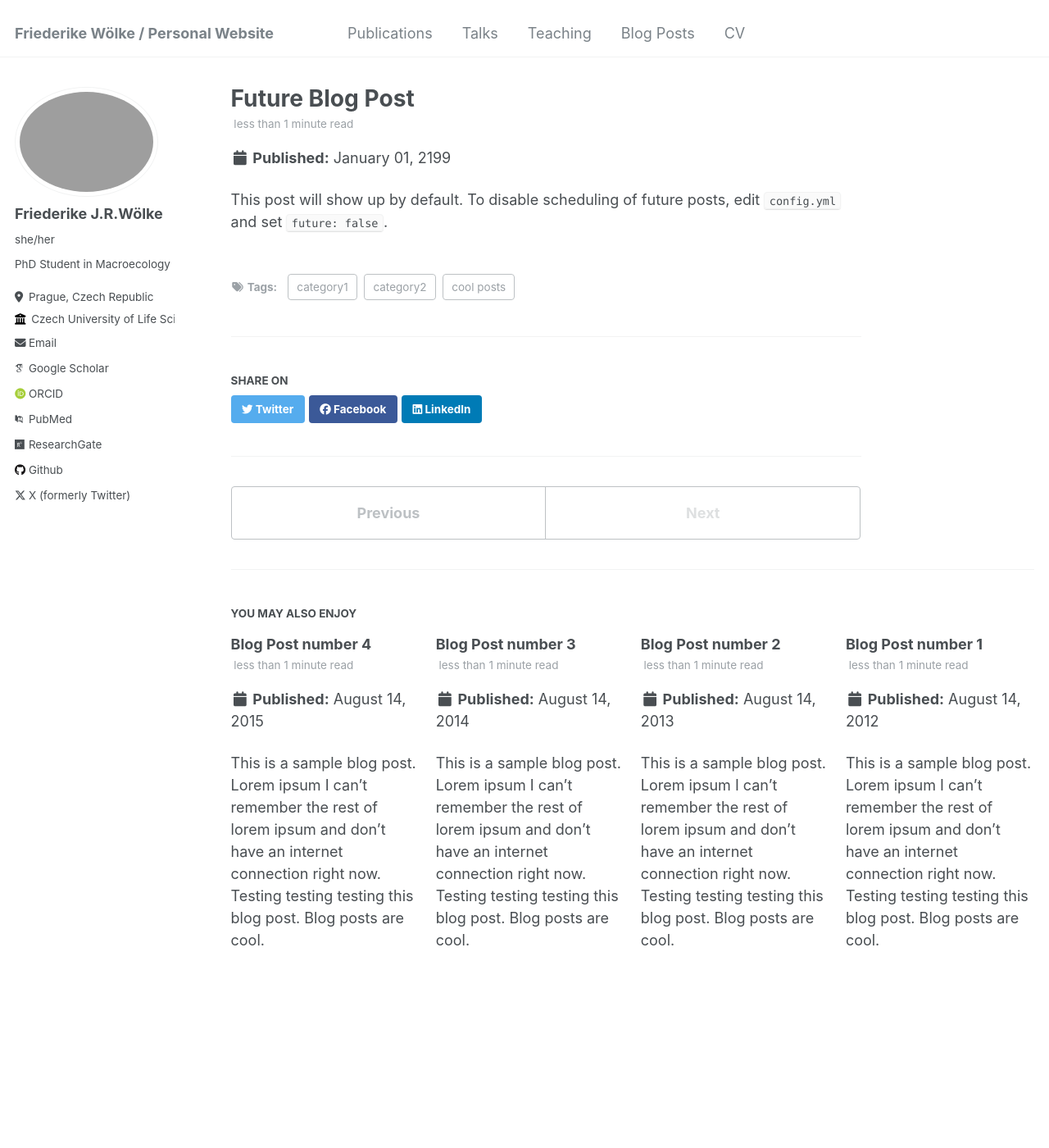
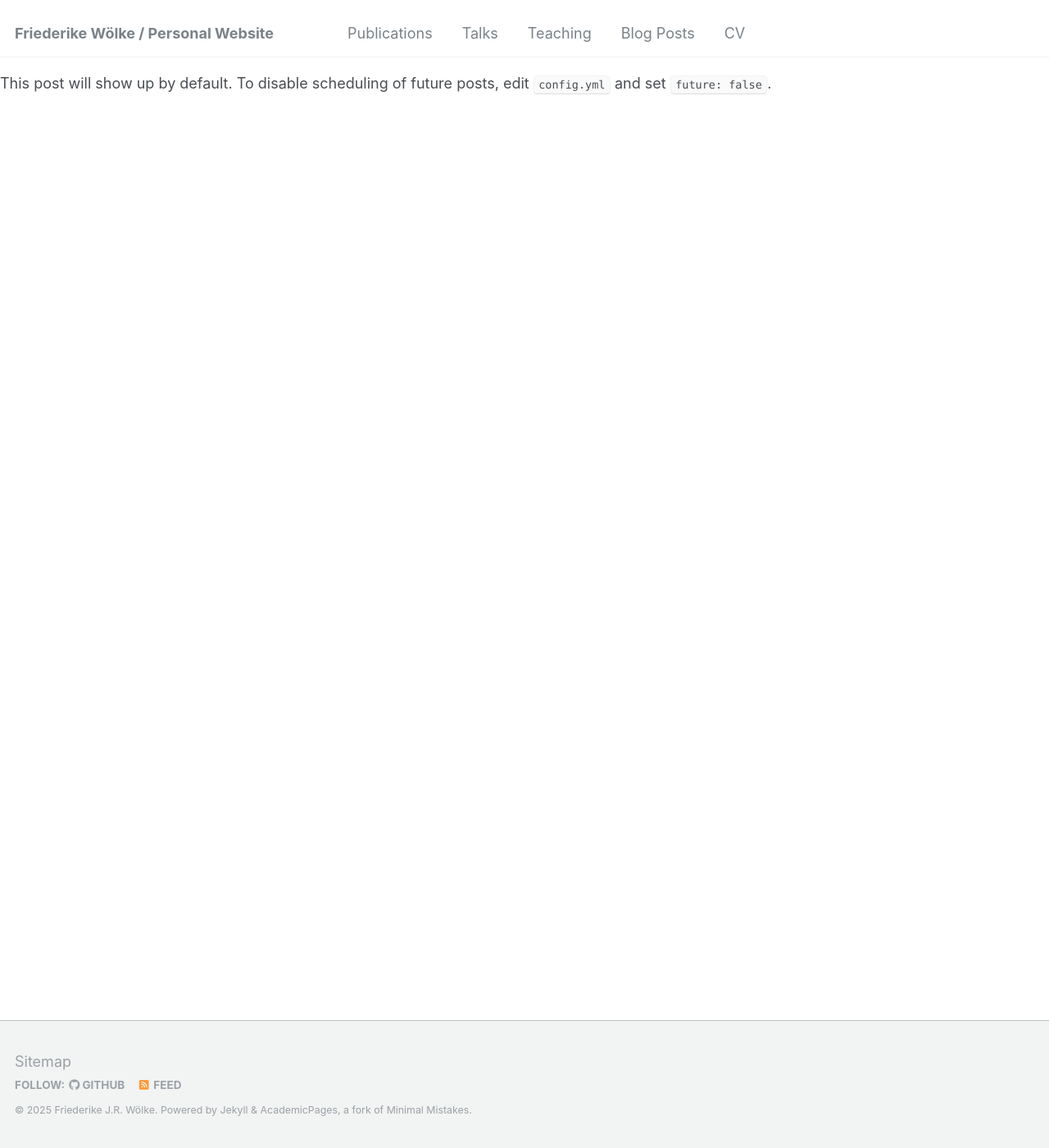
Before and after one commit to FriedaRosa/FriedaRosa.github.io, a Jekyll site: the page built from _posts/2199-01-01-future-post.md, in a window 1280 px wide and 1400 px high. Shown: the whole window at 82% size. Built offline with Jekyll 4.4.1, drawn with Linux system fonts in a browser that asks for light colours; some web fonts are replaced; our own code applies the rules of GitHub Pages for plain Markdown files.

Commit message:
removed blog posts & pubmed

```diff
--- a/_config.yml
+++ b/_config.yml
@@ -33,7 +33,6 @@
   # Academic websites
   googlescholar    : "https://scholar.google.com/citations?hl=de&user=spFIEMsAAAAJ"
   orcid            : "https://orcid.org/0000-0001-9034-4883"
-  pubmed           : "https://www.ncbi.nlm.nih.gov/pubmed/?term=john+snow"
   researchgate     : "https://www.researchgate.net/profile/Friederike-Woelke"
 
   # Repositories and software development
@@ -187,17 +186,6 @@
 
 # Defaults
 defaults:
-  # _posts
-  - scope:
-      path: ""
-      type: posts
-    values:
-      layout: single
-      author_profile: true
-      read_time: true
-      comments: true
-      share: true
-      related: true
   # _pages
   - scope:
       path: ""
```
